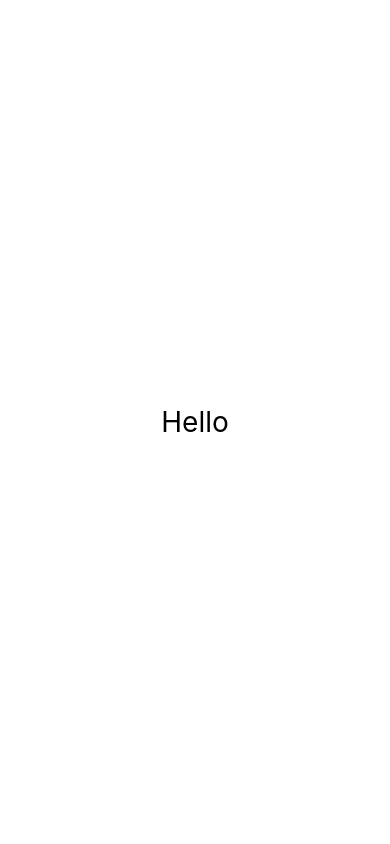
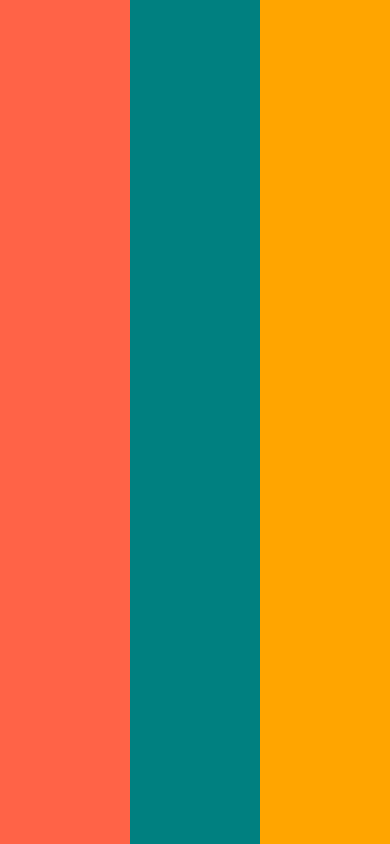
Before and after one commit to shining-sakaeru/NomadWeather, a React Native app: screen / in a window 390 px wide. Built offline with nearby package versions, Linux system fonts and the light colour scheme.

Commit message:
#2.4 Layout System (10:27)

```diff
--- a/App.js
+++ b/App.js
@@ -1,24 +1,12 @@
-import { StatusBar } from "expo-status-bar";
 import React from "react";
-import { StyleSheet, Text, View } from "react-native";
+import { View } from "react-native";
+
 export default function App() {
   return (
-    <View style={styles.container}>
-      <Text style={styles.text}>Hello</Text>
-      <StatusBar style="dark" />
+    <View style={{ flex: 1, flexDirection: "row" }}>
+      <View style={{ flex: 1, backgroundColor: "tomato" }}></View>
+      <View style={{ flex: 1, backgroundColor: "teal" }}></View>
+      <View style={{ flex: 1, backgroundColor: "orange" }}></View>
     </View>
   );
 }
-
-const styles = StyleSheet.create({
-  container: {
-    flex: 1,
-    backgroundColor: "white",
-    alignItems: "center",
-    justifyContent: "center",
-  },
-  text: {
-    fontSize: 28,
-    color: "black",
-  },
-});
```
